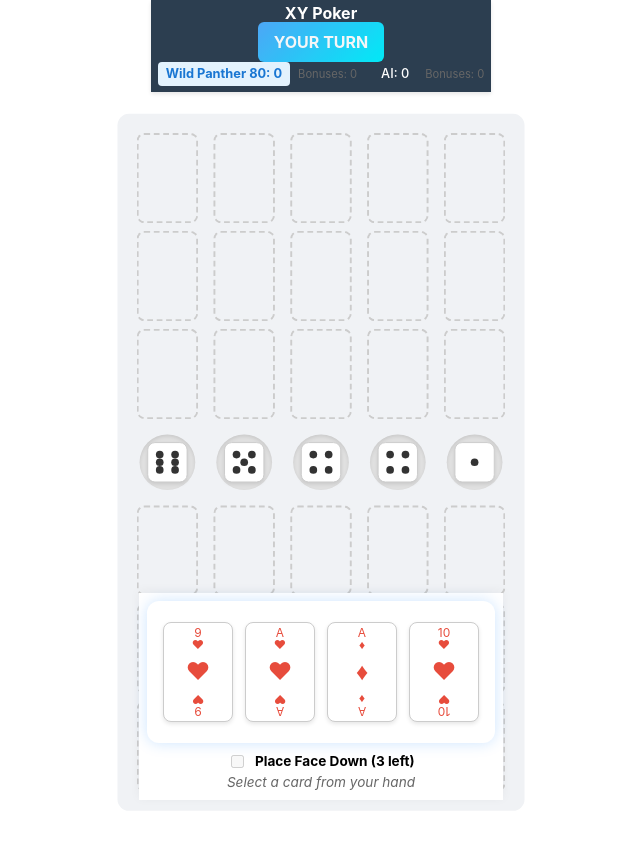
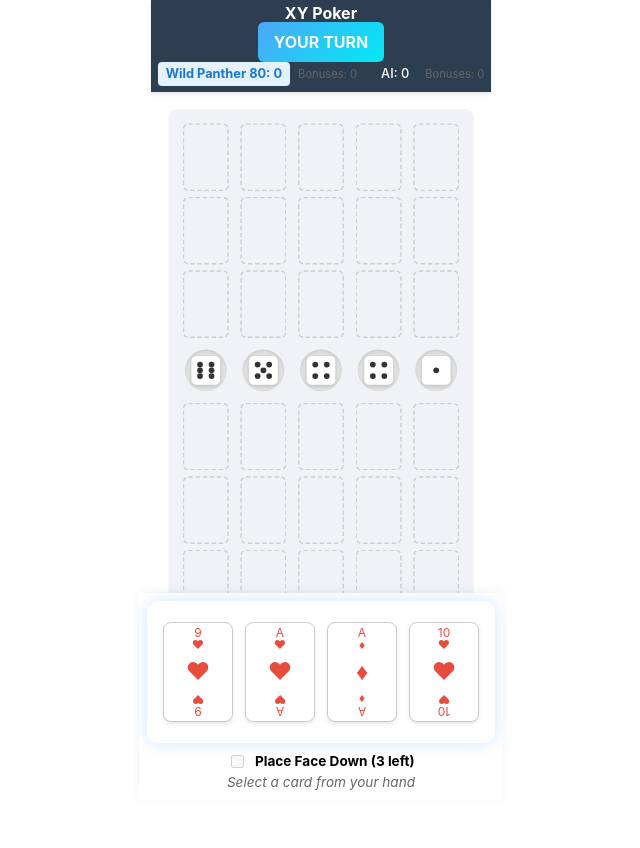
Before and after one commit to sotwat/xy-poker, a React (Vite) app: page / in a window 1280 px wide. Both pictures are taken after a click on the button "Start Game". Shown: the top 848 px of the page, without its empty margins (319-959 px from the left). Built offline with nearby package versions, Linux system fonts and the light colour scheme; no server answers.

Commit message:
fix: PC版フィールドスケールを0.9に変更
- scale(1.2) → scale(0.9)
- より小さく表示してゲームエリアを確保

```diff
--- a/src/components/SharedBoard.css
+++ b/src/components/SharedBoard.css
@@ -11,7 +11,7 @@
 /* Desktop: Scale up and move down */
 @media (min-width: 601px) {
     .shared-board {
-        transform: scale(1.2) translateY(20px);
+        transform: scale(0.9) translateY(20px);
         transform-origin: center top;
     }
 }
```
